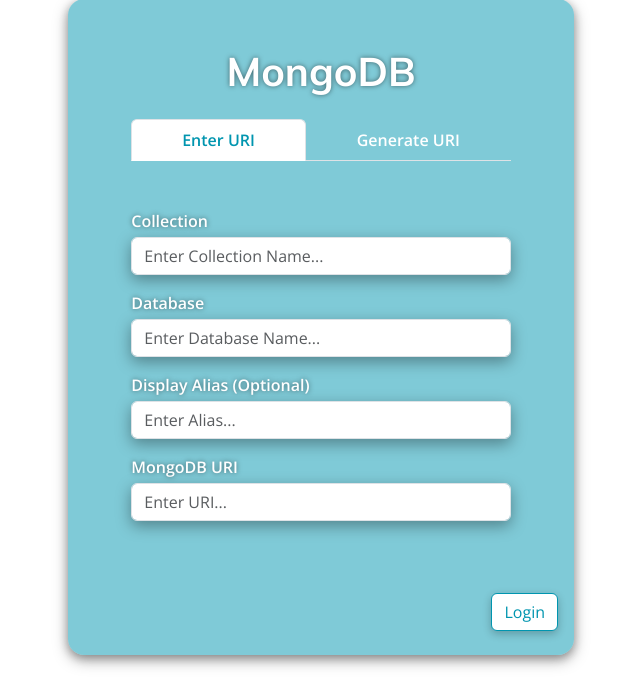
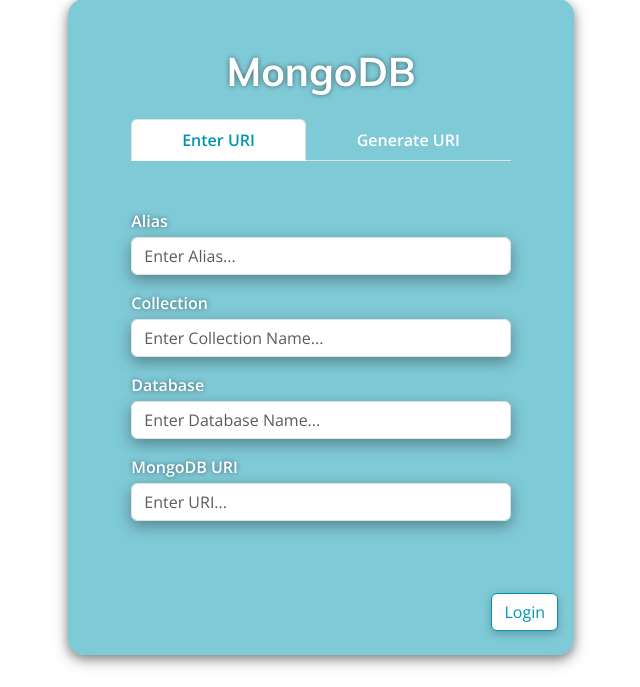
Before and after one commit to Gem5Vision/gem5-resource-manager, a Flask app: page /login/mongodb in a window 1280 px wide. Shown: the part 202-889 px from the top of the page, without its empty margins (319-959 px from the left). Run offline with Flask 2, Linux system fonts and the light colour scheme; some libraries are stand-ins or nearby versions.

Commit message:
Revert Alias Optional Status for MongoDB Login

```diff
--- a/static/js/login.js
+++ b/static/js/login.js
@@ -12,7 +12,7 @@
   const collection = document.getElementById('collection').value;
   const database = document.getElementById('database').value;
   const alias = document.getElementById('alias').value;
-  const emptyInputs = [{ type: "Collection", value: collection }, { type: "Database", value: database }, { type: "URI", value: uri }];
+  const emptyInputs = [{ type: "Alias", value: alias }, { type: "Collection", value: collection }, { type: "Database", value: database }, { type: "URI", value: uri }];
   let error = false;
 
   for (let i = 0; i < emptyInputs.length; i++) {
@@ -39,7 +39,7 @@
   const alias = document.getElementById('aliasGenerate').value;
   const options = document.getElementById('options').value.split(",");
   let generatedURI = "";
-  const emptyInputs = [{ type: "Host", value: host }, { type: "Collection", value: collection }, { type: "Database", value: database }];
+  const emptyInputs = [{ type: "Alias", value: alias }, { type: "Host", value: host }, { type: "Collection", value: collection }, { type: "Database", value: database }];
   let error = false;
 
   for (let i = 0; i < emptyInputs.length; i++) {
--- a/templates/login/login_mongodb.html
+++ b/templates/login/login_mongodb.html
@@ -22,12 +22,12 @@
             <div class="tab-content mt-5" id="tabContent">
               <div class="tab-pane fade show active" id="enter-uri-panel" role="tabpanel">
                 <form class="form-outline d-flex flex-column mt-3 panel-text-styling form-input-shadow">
-                  <label for="collection" class="main-text-semi">Collection</label>
+                  <label for="alias" class="main-text-semi">Alias</label>
+                  <input class="form-control mt-1 main-text-regular" type="text" id="alias" placeholder="Enter Alias..." />
+                  <label for="collection" class="main-text-semi mt-3">Collection</label>
                   <input class="form-control mt-1 main-text-regular" type="text" id="collection" placeholder="Enter Collection Name..." />
                   <label for="database" class="main-text-semi mt-3">Database</label>
                   <input class="form-control mt-1 main-text-regular" type="text" id="database" placeholder="Enter Database Name..." />
-                  <label for="alias" class="main-text-semi mt-3">Display Alias (Optional)</label>
-                  <input class="form-control mt-1 main-text-regular" type="text" id="alias" placeholder="Enter Alias..." />
                   <label for="uri" class="main-text-semi mt-3">MongoDB URI</label>
                   <input class="form-control mt-1 main-text-regular" type="text" id="uri" name="uri" placeholder="Enter URI..." />
                 </form>
@@ -41,6 +41,8 @@
                     </div>
                     <span class="">DNS Seed List</span>
                   </div>
+                  <label for="alias" class="main-text-semi mt-3">Alias</label>
+                  <input class="form-control mt-1 main-text-regular" type="text" id="aliasGenerate" placeholder="Enter Alias..." />
                   <label for="username" class="main-text-semi mt-3">Username (Optional)</label>
                   <input class="form-control mt-1 main-text-regular" type="text" id="username" placeholder="Enter Username..." />
                   <label for="password" class="main-text-semi mt-3">Password (Optional)</label>
@@ -51,8 +53,6 @@
                   <input class="form-control mt-1 main-text-regular" type="text" id="collectionGenerate" placeholder="Enter Collection..." />
                   <label for="database" class="main-text-semi mt-3">Database</label>
                   <input class="form-control mt-1 main-text-regular" type="text" id="databaseGenerate" placeholder="Enter Database..." />
-                  <label for="alias" class="main-text-semi mt-3">Display Alias (Optional)</label>
-                  <input class="form-control mt-1 main-text-regular" type="text" id="aliasGenerate" placeholder="Enter Alias..." />
                   <label for="options" class="main-text-semi mt-3">Options (Optional)</label>
                   <input class="form-control mt-1 main-text-regular" type="text" id="options" value="retryWrites=true,w=majority" />
                 </form>
```
